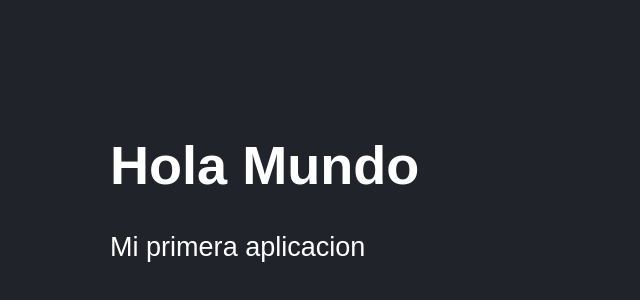
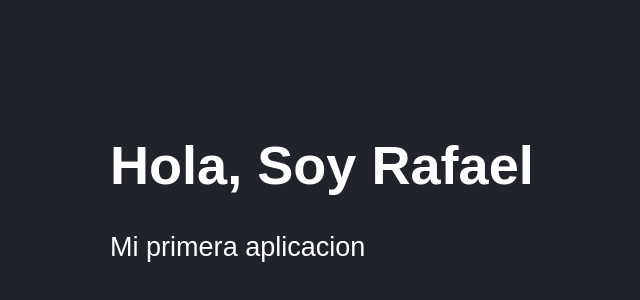
Before and after one commit to rafaseros/counter-react-app, a React (Create React App) app: page / in a window 1280 px wide. Shown: the part 50-350 px from the top of the page, without its empty margins (38-678 px from the left). Built offline with nearby package versions, Linux system fonts and the light colour scheme.

Commit message:
properties

```diff
--- a/src/app.jsx
+++ b/src/app.jsx
@@ -1,8 +1,6 @@
 import React from 'react';
 
-const App = () => {
-  const saludo = 'Hola Mundo';
-
+const App = ({ saludo }) => {
   return (
     <>
       <h1>{saludo}</h1>
--- a/src/index.js
+++ b/src/index.js
@@ -5,4 +5,4 @@ import App from './app';
 
 const divRoot = document.querySelector('#app');
 
-ReactDOM.render(<App />, divRoot);
+ReactDOM.render(<App saludo="Hola, Soy Rafael" />, divRoot);
```
